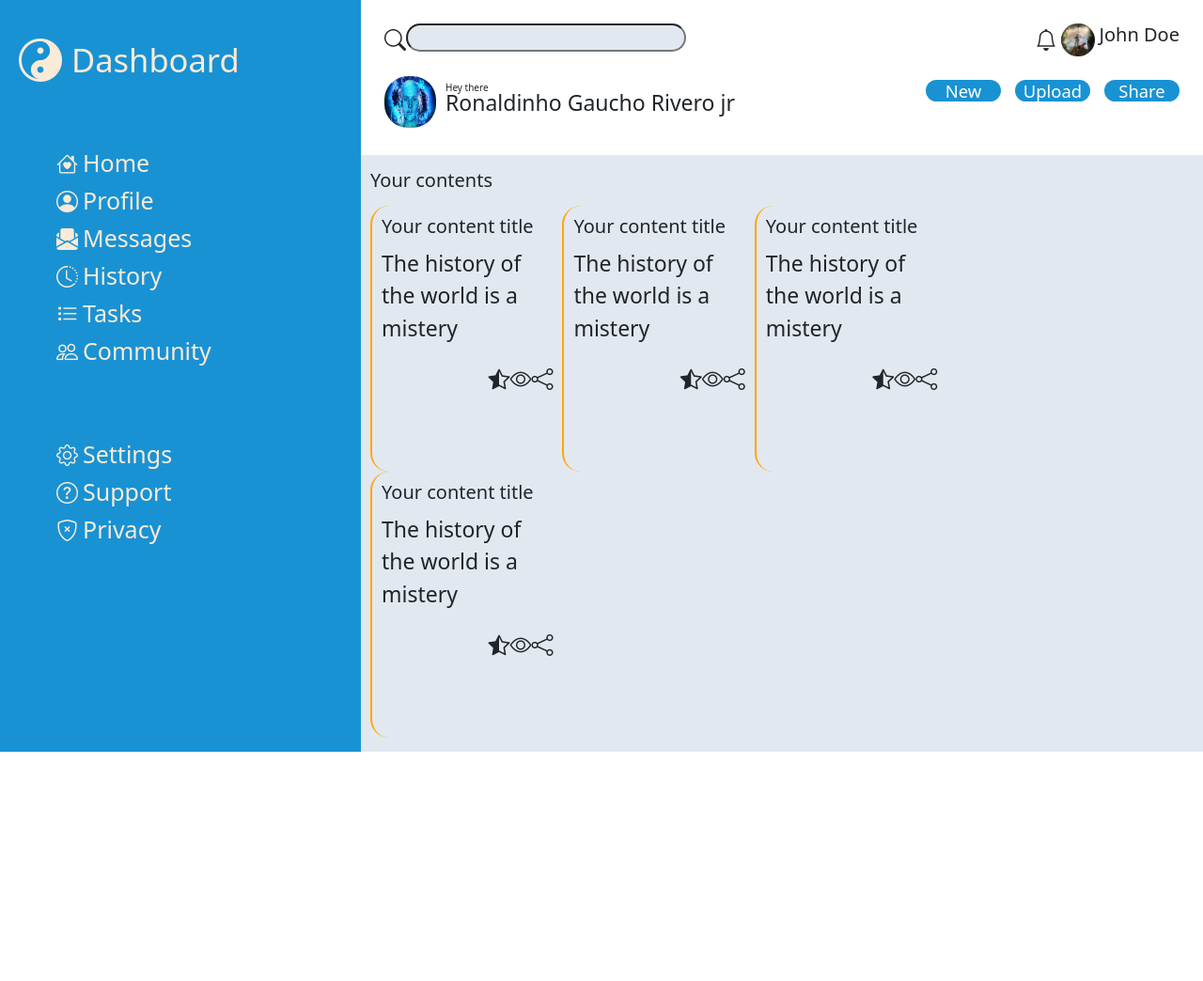
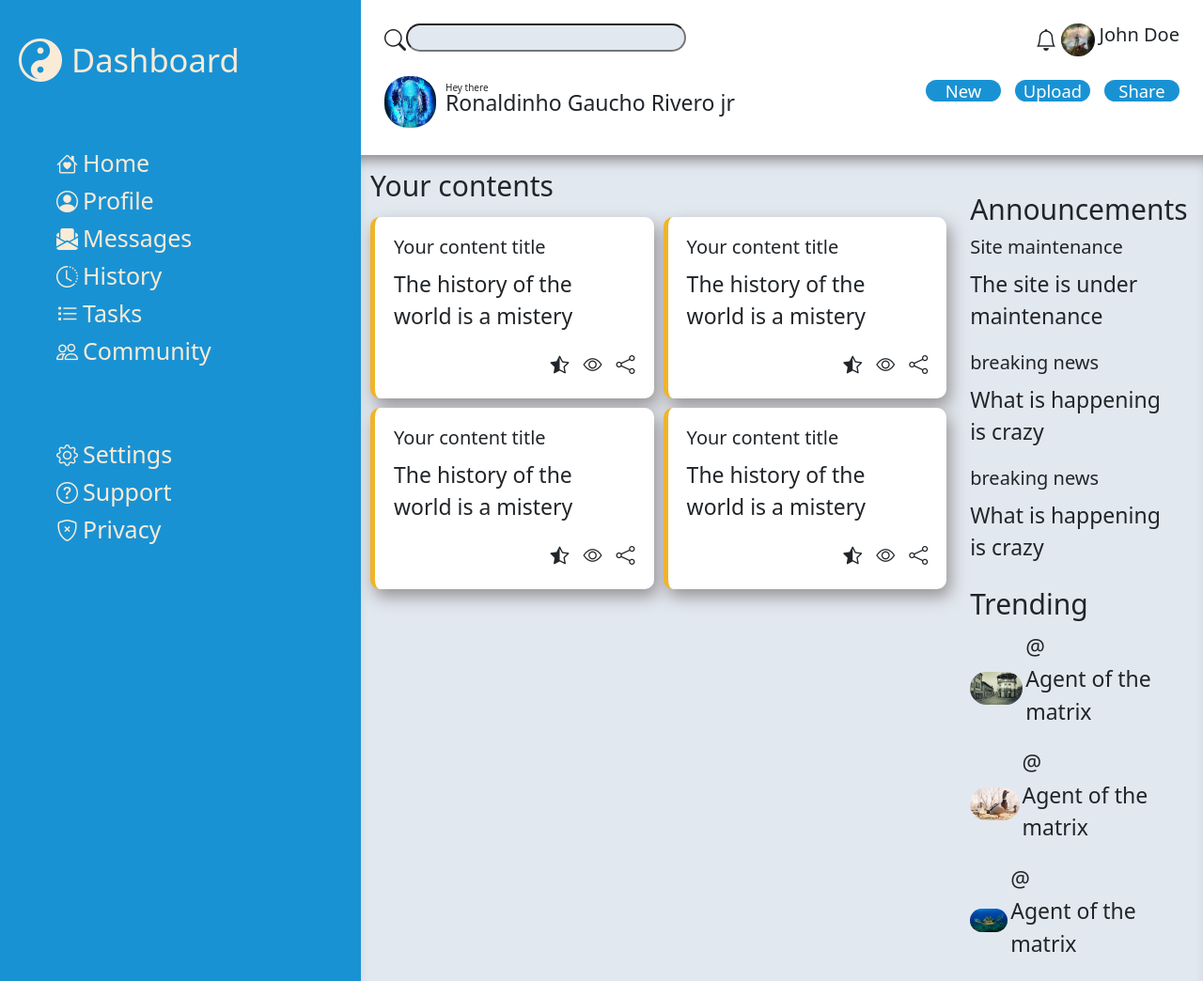
Before and after one commit to mcr45/DashboardNew, a plain HTML site: page index.html in a window 1280 px wide. Shown: the top 1044 px of the page at 94% size. Before the commit the page ends 800 px from the top, so only its background shows below. Drawn offline with nearby package versions, Linux system fonts and the light colour scheme.

Commit message:
created the right side of the main content

```diff
--- a/index.html
+++ b/index.html
@@ -124,7 +124,7 @@
         </div>
         <div class="content-inside">
           <div class="content-inside-left">
-            <h6>Your contents</h6>
+            <h4>Your contents</h4>
             <div class="content-grid">
               <div class="grid-post">
                 <h6>Your content title</h6>
@@ -165,12 +165,43 @@
                   ><i class="bi bi-share"></i>
                 </div>
               </div>
-
-
+            </div>
+          </div>
+          <div class="content-inside-right">
+<div class="content-flex">
+<div class="announce">
+  <h4>Announcements</h4>
+  <div class="news">
+    <div class="brnews"><h6>Site maintenance</h6>
+    <p>The site is under maintenance</p></div>
+    <div class="brnews"><h6>breaking news</h6>
+    <p>What is happening is crazy</p></div>
+    <div class="brnews"><h6>breaking news</h6>
+    <p>What is happening is crazy</p></div>
+  </div>
+</div>
+<div class="trend">
+<h4>Trending</h4>
+<div class="trends">
+  <div class="trelement">
+    <img  style="height: 35px; border-radius: 25px" src="./img/coso.jpg" alt="">
+    <p><span>@</span><br/>Agent of the matrix</p>
+  </div>
+  <div class="trelement">
+    <img  style="height: 35px; border-radius: 25px" src="./img/ducks.jpeg" alt="">
+    <p><span>@</span><br/>Agent of the matrix</p>
+  </div>
+  <div class="trelement">
+    <img  style="height: 25px; border-radius: 35px" src="./img/tutrlt.jpg" alt="">
+    <p><span>@</span><br/>Agent of the matrix</p>
+  </div>
+</div>
 
 </div>
+
 </div>
-          <div class="content-inside-right"></div>
+
+          </div>
         </div>
       </section>
     </main>
--- a/style.css
+++ b/style.css
@@ -422,6 +422,8 @@ main{
     display: flex;
     flex-direction: column;
    /*  padding: 25px; */
+
+
 }
 
 .top-inside{
@@ -487,7 +489,11 @@ border: none;
   display: grid;
   grid-template-columns: max(65%,70%) min(35%, 30%);
   padding: 15px 10px;
+ box-sizing: border-box;
 
+  box-shadow: 0px 14px 15px -10px rgba(123,121,121,1) inset;
+-webkit-box-shadow: 0px 14px 15px -10px rgba(123,121,121,1) inset;
+-moz-box-shadow: 0px 14px 15px -10px rgba(123,121,121,1) inset;
 }
 /* parte sinistra    */
 .content-inside-left{
@@ -497,22 +503,67 @@ border: none;
 }
 
 .content-grid{
-  flex: 1;
+  /* flex: 1; */
   display: grid;
-  grid-template-columns: repeat(auto-fit,minmax(200px,1fr));
+  gap: 10px;
+  grid-template-columns: repeat(auto-fit,minmax(240px,1fr));
+
+ box-sizing: border-box;
 }
 .grid-post{
   display: flex;
   flex-direction: column;
-  padding: 10px;
+  padding: 20px;
+
   font-size: 1.em;
-  border-radius: 20px;
-  border-left: solid 2px orange;
+  border-radius: 10px;
+  border-left: solid 5px #f0b429;
+
+ box-sizing: border-box;
+ background-color: #ffffff;
+
+ box-shadow: 4px 8px 17px 0px rgba(125,117,117,0.75);
+ -webkit-box-shadow: 4px 8px 17px 0px rgba(125,117,117,0.75);
+ -moz-box-shadow: 4px 8px 17px 0px rgba(125,117,117,0.75);
+
 }
 .icons{
   align-self: flex-end;
   display: flex;
+  gap: 15px;
+  font-size: 20px;
 
 }
 
 /* parte sinistra    */
+
+/*
+parte destra */
+
+
+.content-flex{
+  display: flex;
+  flex-direction: column;
+  gap: 5px;
+  padding: 25px;
+  box-sizing: border-box;
+}
+
+
+/* .brnews{
+  display:flex ;
+} */
+.news:nt-child(even){
+border-top: solid 1px black;
+border-bottom: solid 1px black;
+
+}
+
+
+.trelement{
+  display: flex;
+  gap: 3px;
+}
+.trelement img{
+  align-self: center;
+}
```
Also changed, not shown: img/coso.jpg (added), img/ducks.jpeg (added), img/tutrlt.jpg (added). Lines whose indentation alone changed are shown as unchanged.
